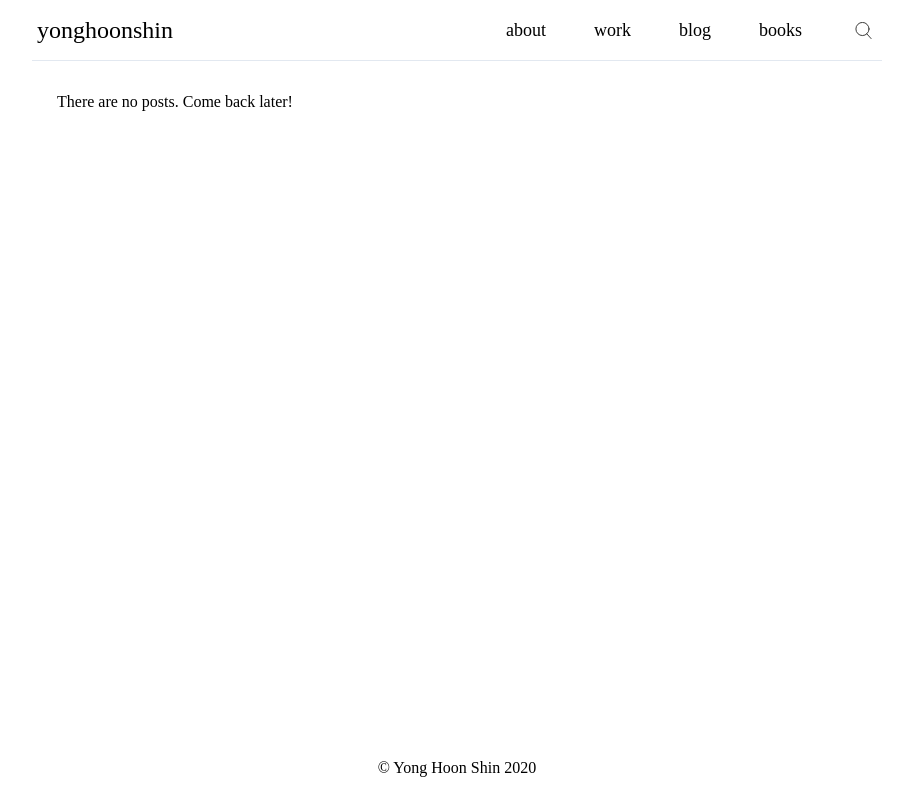
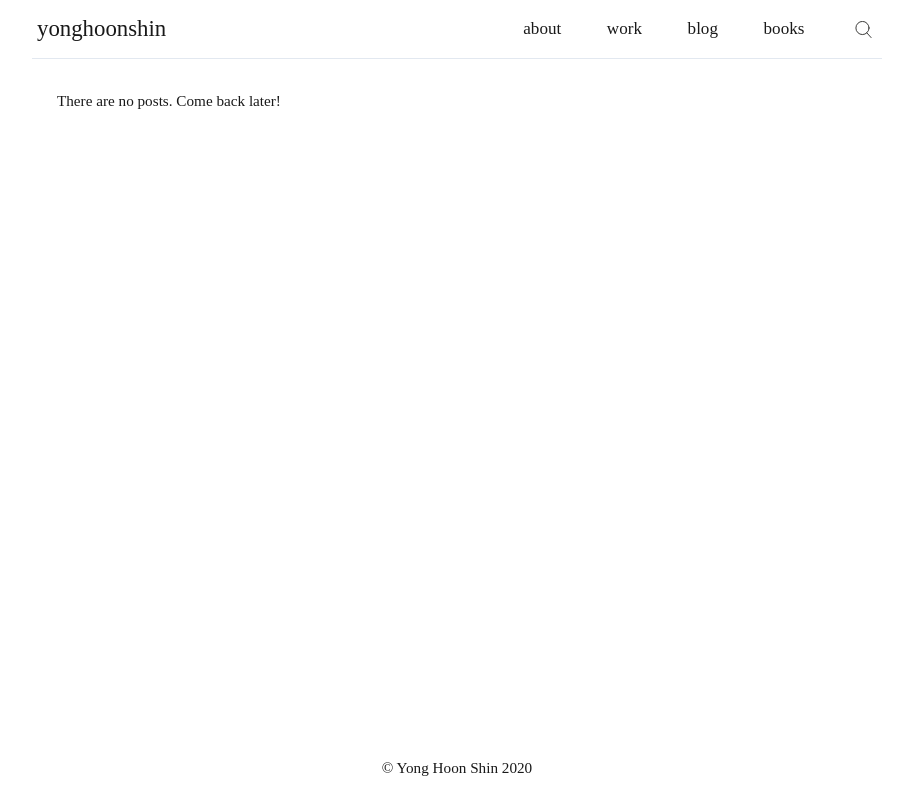
Before and after one commit to sarckk/personal-site, a Gatsby site: page /blog in a window 1280 px wide. Shown: the whole page, without its empty margins (183-1096 px from the left). Built offline with nearby package versions, Linux system fonts and the light colour scheme; Gatsby itself is replaced by a stand-in of ours.

Commit message:
Changes to global style

```diff
--- a/src/theme/global-style.js
+++ b/src/theme/global-style.js
@@ -4,12 +4,13 @@ import reset from "styled-reset"
 // theme settings from tailwind-full.config in tailwindcss/designing-with-tailwindcss
 export const theme = {
   font: {
-    serif: "skolar-latin, serif",
+    serif: "Charter, serif",
     sans: "aktiv-grotesk, sans-serif",
+    alternateSerif: "skolar-latin, serif",
   },
   fontSize: {
     xs: "0.75rem",
-    sm: "0.875rem",
+    sm: "0.95rem",
     base: "1rem",
     lg: "1.125rem",
     xl: "1.25rem",
@@ -20,7 +21,6 @@ export const theme = {
     "6xl": "4rem",
   },
   fontWeight: {
-    hairline: "100",
     thin: "200",
     light: "300",
     normal: "400",
@@ -33,7 +33,7 @@ export const theme = {
   colors: {
     transparent: "transparent",
 
-    black: "#000",
+    black: "#191919",
     white: "#fff",
 
     gray: {
@@ -47,6 +47,11 @@ export const theme = {
       800: "#2d3748",
       900: "#1a202c",
     },
+
+    anchorColor: "#3370FC",
+    anchorHover: "#4F8DFC",
+    selectionFontColor: "#ECEDEF",
+    selectionBGColor: "#575757",
   },
   letterSpacing: {
     tighter: "-0.05em",
@@ -101,7 +106,7 @@ export const GlobalStyle = createGlobalStyle`
     scroll-behavior: smooth;
     color: ${({ theme }) => theme.colors.black};
     font-family: ${({ theme }) => theme.font.serif};
-    font-size: ${({ theme }) => theme.fontSize.base};
+    font-size: ${({ theme }) => theme.fontSize.sm};
     font-weight: ${({ theme }) => theme.fontWeight.normal};
      -webkit-font-smoothing: antialiased;
      -moz-osx-font-smoothing: grayscale;
@@ -127,4 +132,51 @@ export const GlobalStyle = createGlobalStyle`
     width: 100%;
   }
 
+  em{
+    // too lazy to create separate component for this
+    font-style: italic;
+  }
+
+  sup{
+    vertical-align: super;
+    font-size: ${({ theme }) => theme.fontSize.xs};
+  }
+
+  table{
+    margin:${({ theme }) => theme.spacing["0"]} 0 ${({ theme }) =>
+  theme.spacing["8"]} 0;
+  }
+
+  td, th{
+   padding: 0.5rem;
+   text-align: left;
+  }
+
+  tr:nth-child(even){
+    background-color:${({ theme }) => theme.colors.gray[100]};
+  }
+
+  th{
+    font-family: ${({ theme }) => theme.font.sans};
+    font-size: ${({ theme }) => theme.fontSize.lg};
+    border-bottom: 1px solid ${({ theme }) => theme.colors.black};
+  }
+
+  td{
+    font-size: ${({ theme }) => theme.fontSize.base};
+  }
+
+  ::selection{
+     background: ${({ theme }) => theme.colors.selectionBGColor};
+     color: ${({ theme }) => theme.colors.selectionFontColor};
+  }
+
+  ::-moz-selection{
+     background: ${({ theme }) => theme.colors.selectionBGColor};
+     color: ${({ theme }) => theme.colors.selectionFontColor};
+  }
+
+  h1,h2,h3,h4,h5,h6{
+    font-family: ${({ theme }) => theme.font.sans};
+  }
 `
--- /dev/null
+++ b/static/fonts/fonts.css
@@ -0,0 +1,13 @@
+@font-face {
+  font-family: "Charter";
+  src: url("Charter-Regular.otf");
+  font-weight: 400;
+  font-style: normal;
+}
+
+@font-face {
+  font-family: "Charter";
+  src: url("Charter-Bold.otf");
+  font-weight: 700;
+  font-style: normal;
+}
```
Also changed, not shown: static/fonts/Charter-Bold.otf (added), static/fonts/Charter-Regular.otf (added).
